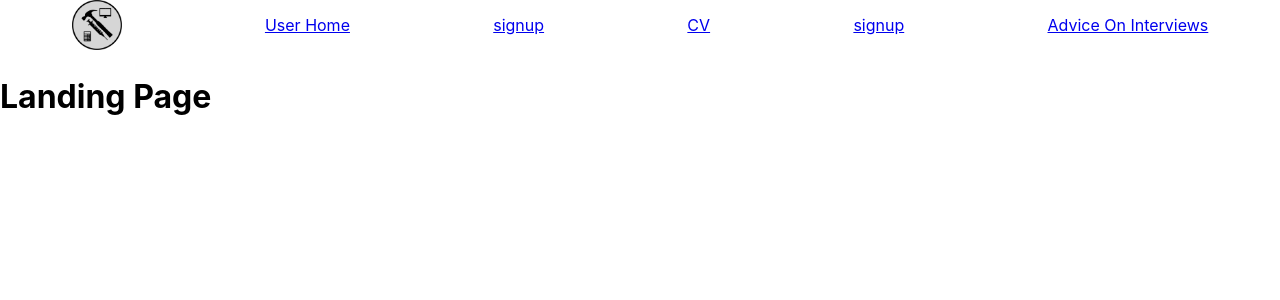
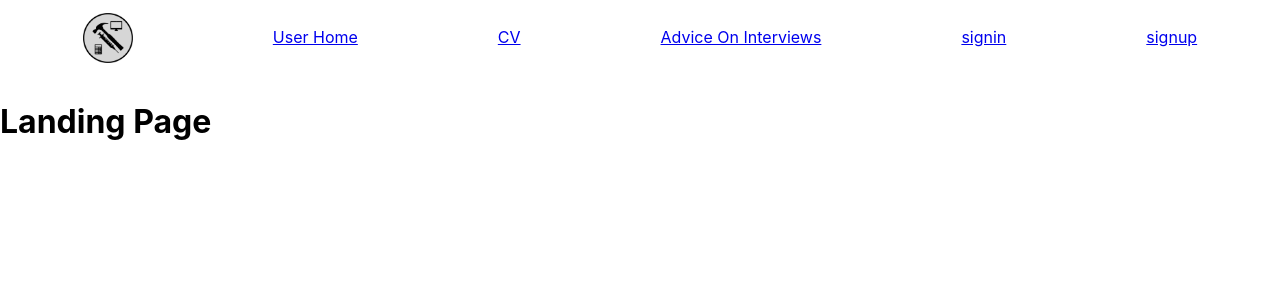
Before and after one commit to The-Mostest/yourCVservice-Frontend, a React (Vite) app: page / in a window 1280 px wide. Shown: the top 300 px of the page. Built offline with nearby package versions, Linux system fonts and the light colour scheme.

Commit message:
Finsihed adding burger

```diff
--- a/src/Components/NavBar/NavBar.jsx
+++ b/src/Components/NavBar/NavBar.jsx
@@ -21,10 +21,10 @@ const NavBar = () => {
     <div className={styles.desktop}>
     <img src="/images/logo.png" alt="Website Logo"/>
     < Link to='/'>User Home</Link>
+    < Link to='/CV'>CV</Link>
+    < Link to='/advice'>Advice On Interviews</Link>
+    < Link to='/signin'>signin</Link>
     < Link to='/signup'>signup</Link>
-    < Link to='/CV'>CV</Link>
-    < Link to='/signup'>signup</Link>
-    < Link to='/advice'>Advice On Interviews</Link>
     </div>
 </nav>
 
--- a/src/Components/NavBar/NavBar.module.scss
+++ b/src/Components/NavBar/NavBar.module.scss
@@ -7,6 +7,7 @@
     display: flex;
     justify-content: space-around;
     align-items: center;
+    padding: 1%;
 
 
     img {
--- a/src/Components/NavBar/NavBurger.jsx
+++ b/src/Components/NavBar/NavBurger.jsx
@@ -1,7 +1,7 @@
 import { useDisclosure } from '@mantine/hooks'
 import { Burger } from '@mantine/core'
 import { Link } from 'react-router-dom'
-
+import { Transition } from '@mantine/core'
 
 import styles from '../NavBar/NavBar.module.scss'
 
@@ -11,33 +11,43 @@ const NavBurger = () => {
 
     return (
         <>
-            <Burger opened={opened} onClick={toggle} aria-label="Toggle navigation" style={{zIndex: '999'}} />
+            <Burger
+                opened={opened}
+                onClick={toggle}
+                aria-label="Toggle navigation"
+                style={{ zIndex: '999' }}
+            />
 
-            {opened && (
-                <div style={{ position: 'fixed', zIndex: '998', width: '100%' }} className={styles.burger}>
+            <Transition
+                mounted={opened}
+                transition="fade-down"
+                duration={100}
+                timingFunction="ease"
+            >
+                {(transitionStyles) => (
+                    <div
+                        style={{
+                            ...transitionStyles,
+                            position: 'fixed',
+                            zIndex: '998',
+                            width: '100%',
+                        }}
+                        className={styles.burger}
+                    >
 
                         <h3>
                             <img src="/images/logo.png" alt="Website Logo" />
-                            < Link to='/' onClick={toggle}>User Home</Link>
-                            < Link to='/signup' onClick={toggle}>signup</Link>
-                            < Link to='/CV' onClick={toggle}>CV</Link>
-                            < Link to='/signup' onClick={toggle}>signup</Link>
-                            < Link to='/advice' onClick={toggle}>Advice On Interviews</Link>
+                            <Link to="/" onClick={toggle}>  User Home   </Link>
+                            <Link to="/signin" onClick={toggle}>    signin  </Link>
+                            <Link to="/CV" onClick={toggle}>    CV  </Link>
+                            <Link to="/signup" onClick={toggle}>    signup  </Link>
+                            <Link to="/advice" onClick={toggle}>    Advice On Interviews    </Link>
+                        </h3>
+                    </div>
+                )}
+            </Transition>
+        </>
+    );
+};
 
-                    </h3>
-
-                </div>
-
-            )}
-
-
-
-
-
-
-
-        </>
-    )
-}
-
-export default NavBurger
+export default NavBurger;
```
